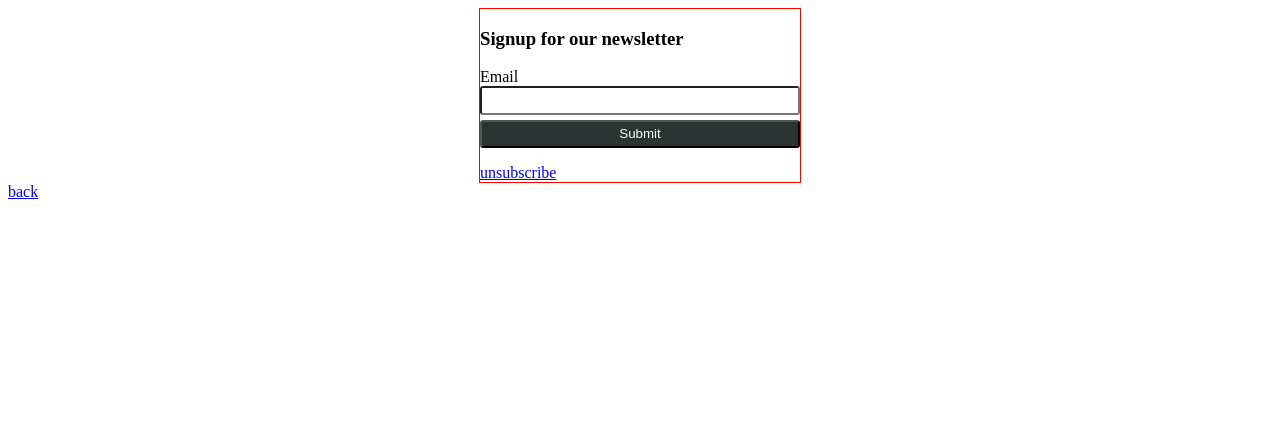
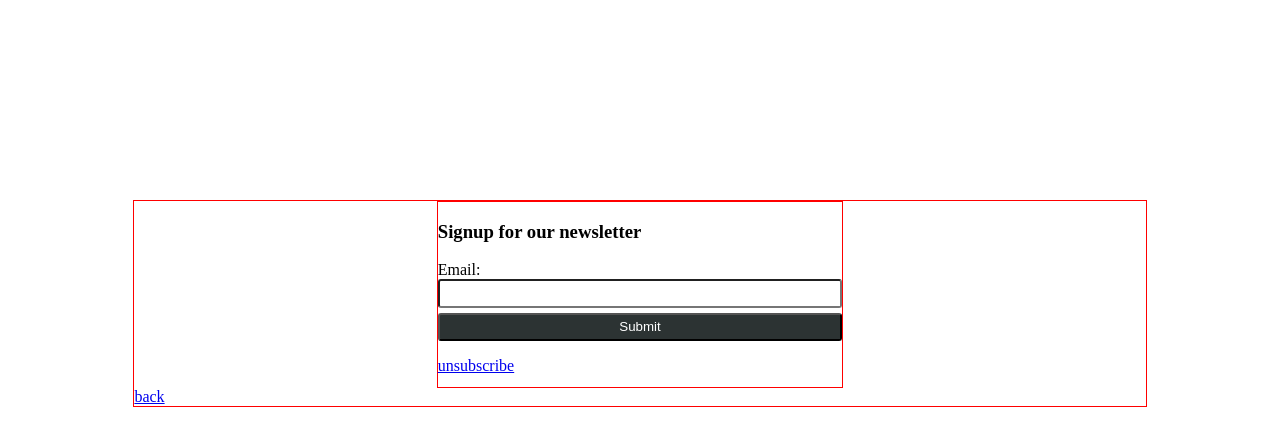
Before and after one commit to JJohnyy/balance-ceramics, a Django app: page /newsletters/ in a window 1280 px wide. Shown: the top 446 px of the page. Run offline with Django 3.2, Linux system fonts and the light colour scheme; parts of the project's set-up code (start-up, migrations or seed data) failed here and were passed over; some libraries are stand-ins or nearby versions.

Commit message:
newsletter css

```diff
--- a/newsletters/templates/newsletters/newsletters.html
+++ b/newsletters/templates/newsletters/newsletters.html
@@ -1,3 +1,4 @@
+
 {% load static %}
 
 {% load crispy_forms_tags %}
@@ -8,22 +9,20 @@
     {% endblock %}
 
 
-{% for message in messages %}
-<div class=".alert.alert-success">
+<div class="news-c">
+    {% for message in messages %}
+<div class="alert alert-success">
 {{meesage }}
 </div>
-<div class=".alert.alert-danger">
+<div class="alert alert-danger">
 {{ message }}
 </div>
 {% endfor %}
-
-
-<div class="news-c">
     <div class="news-wrapper">
         <h3 class="h6">Signup for our newsletter</h3>
         <form class="news-form" method="POST">
             {% csrf_token %}
-            {{form | crispy}}
+            {{form}}
             <button class="news-btn" type="submit">Submit</button>
         </form>
         <span>
--- a/newsletters/views.py
+++ b/newsletters/views.py
@@ -16,7 +16,7 @@ def newsletter_signup(request):
             else:
                 form.save()
                 messages.success(request, 'Subscription Successful')
-                return redirect('home')
+                return redirect('newsletter_signup')
     else:
         form = NewsletterUserForm()
     context = {
--- a/static/css/newsletter/newsletter.css
+++ b/static/css/newsletter/newsletter.css
@@ -1,15 +1,17 @@
-.news-container {
-    margin-top: 30%;
-    width: 100%;
+.news-c {
+    margin: 200px auto;
+    width: 80%;
     height:auto;
     border: solid 1px red;
 }
 
 
 .news-wrapper {
-    width: 320px;
+    min-width: 320px;
+    width: 40%;
+    border: solid 1px red;
     margin: auto;
-    border: solid 1px red;
+    height: 185px;
 }
 
 input {
@@ -39,5 +41,5 @@ input {
 }
 
 .back-btn {
-    text-align: end;
+    text-align: center;
 }
```
